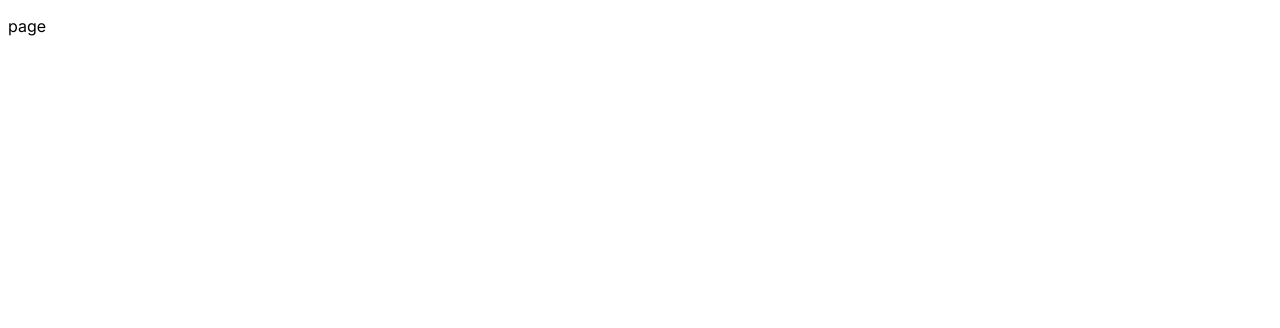
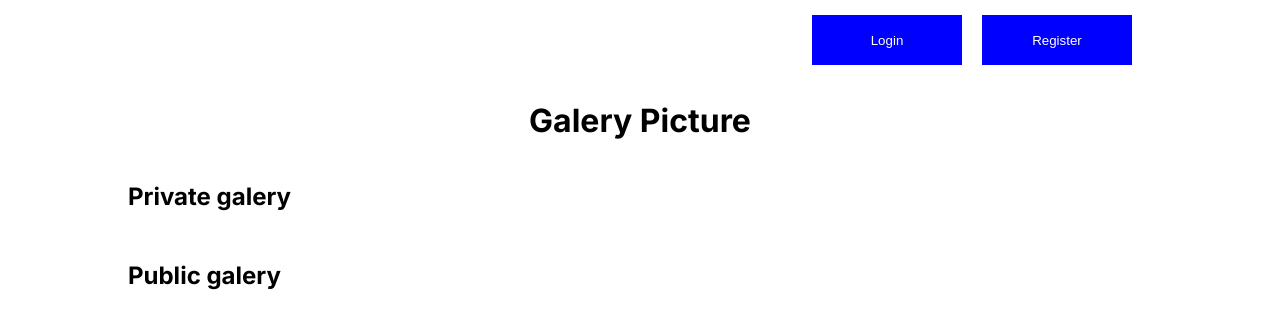
Before and after one commit to Killianlecorf/PWA-Gallery-NextJS, a Next.js app: page / in a window 1280 px wide. Before the commit this address had no page. Shown: the top 328 px of the page. Built offline with nearby package versions, Linux system fonts and the light colour scheme.

Commit message:
add button design

```diff
--- a/Styles/_settings.scss
+++ b/Styles/_settings.scss
@@ -0,0 +1,3 @@
+body{
+    margin: 0 auto;
+}
--- /dev/null
+++ b/src/app/index.scss
@@ -0,0 +1,44 @@
+.mainPage{
+    width: 100vw;
+    display: flex;
+    flex-direction: column;
+    justify-content: center;
+    align-items: center;
+
+    .displayConnexionButton{
+        width: 80%;
+        height: 10vh;
+        display: flex;
+        justify-content: flex-end;
+        align-items: center;
+
+        button{
+            width: 150px;
+            height: 50px;
+            margin-right: 20px;
+            color: white;
+            background-color: blue;
+            border: 2px solid blue;
+            cursor: pointer;
+
+            &:hover{
+                color: blue;
+                background-color: white;
+                border: 2px solid blue;
+            }
+        }
+    }
+
+    .allGalery{
+        width: 80%;
+        height: auto;
+
+        .privateGalery{
+            margin-bottom: 50px;
+        }
+
+        .publicGalery{
+            margin-bottom: 50px;
+        }
+    }
+}
--- a/src/app/page.tsx
+++ b/src/app/page.tsx
@@ -1,15 +1,44 @@
-"use client";
-import useAuth from '../hooks/useAuth';
+'use client';
+import Cookies from 'js-cookie';
+import Link from 'next/link';
+import './index.scss'
 
-export default function Register() {
+export default function Home() {
 
-  useAuth()
+  const token = Cookies.get('token');
+
+  const displayToken = () => {
+    if (!token) {
+      return (
+        <div className='displayConnexionButton'>
+          <Link href='/login'>
+            <button>Login</button>
+          </Link>
+          <Link href='/register'>
+            <button>Register</button>
+          </Link>
+        </div>
+      )
+    }
+    return (
+        <div className='displayConnexionButton'>
+            <button>Delete user</button>
+        </div>
+    );
+  }
 
   return (
-    <main>
-      <div>
-        <p>page</p>
+    <main className='mainPage'>
+      {displayToken()}
+      <h1>Galery Picture</h1>
+    <div className="allGalery">
+      <div className="privateGalery">
+        <h2>Private galery</h2>
       </div>
+      <div className="publicGalery">
+        <h2>Public galery</h2>
+      </div>
+    </div>
     </main>
   );
 }
```
